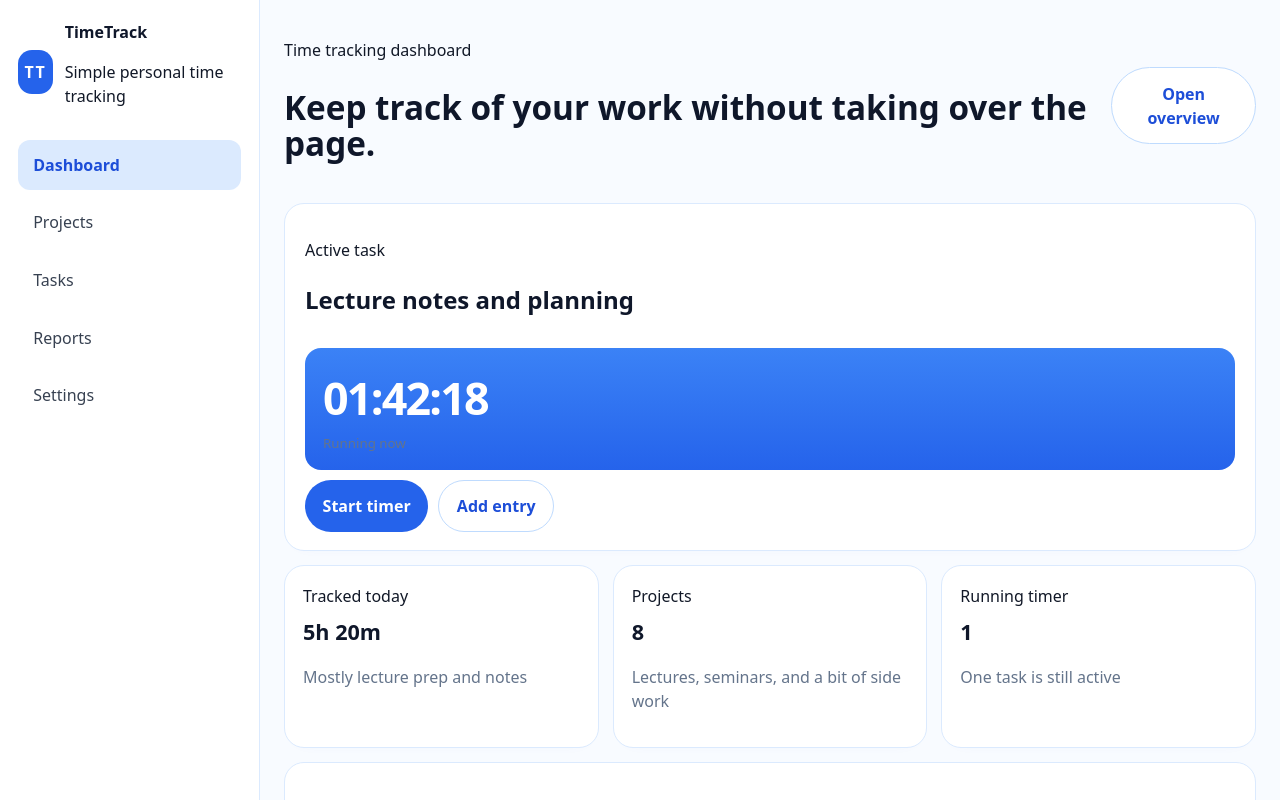
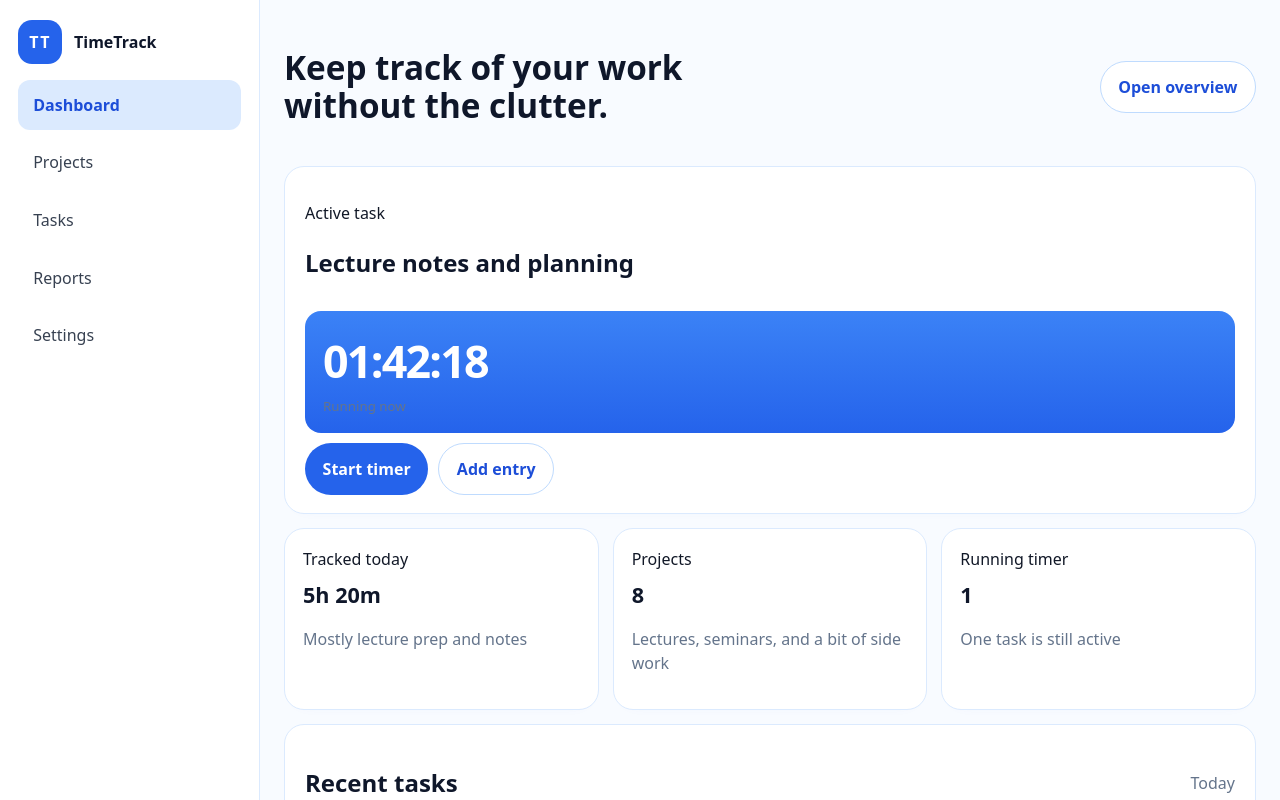
Before and after one commit to Hedi-Sayadi/my-time-tracking-app, a React (Vite) app in the folder frontend/: page / in a window 1280 px wide. Shown: the top 800 px of the page. Built offline with nearby package versions, Linux system fonts and the light colour scheme.

Commit message:
style: tighten dashboard header and sidebar copy

```diff
--- a/frontend/src/components/AppSidebar.tsx
+++ b/frontend/src/components/AppSidebar.tsx
@@ -18,7 +18,6 @@ function AppSidebar() {
         <span className="brand-mark">TT</span>
         <div>
           <strong>TimeTrack</strong>
-          <p>Simple personal time tracking</p>
         </div>
       </div>
 
--- a/frontend/src/pages/DashboardPage.tsx
+++ b/frontend/src/pages/DashboardPage.tsx
@@ -17,8 +17,10 @@ function DashboardPage() {
       <section className="dashboard-content">
         <header className="topbar">
           <div>
-            <p className="eyebrow">Time tracking dashboard</p>
-            <h1>Keep track of your work without taking over the page.</h1>
+            <h1 className="hero-title">
+              <span>Keep track of your work</span>
+              <span>without the clutter.</span>
+            </h1>
           </div>
 
           <button type="button" className="secondary-button">
```
